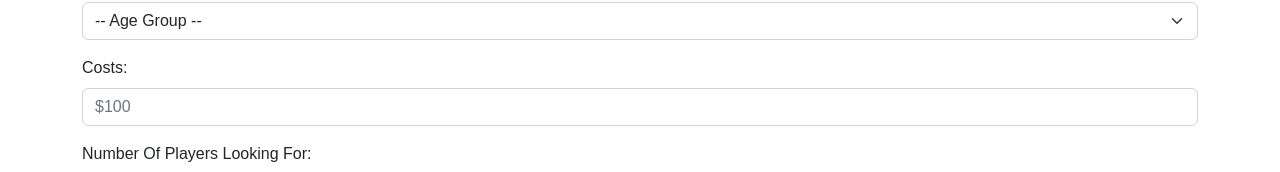
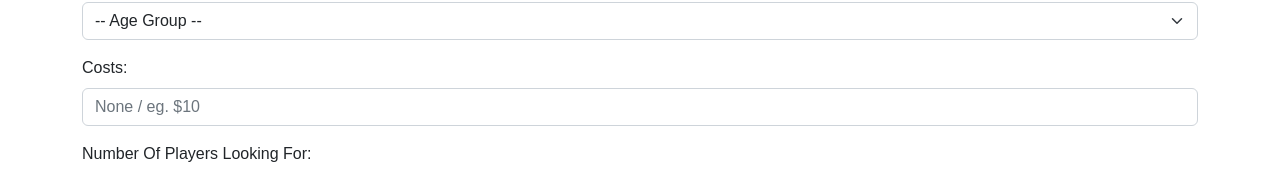
Before and after one commit to TayKaiJun/ActiveLA, a React (Create React App) app in the folder client/: page /PostEvent in a window 1280 px wide. Shown: the part 492-664 px from the top of the page. Built offline with nearby package versions, Linux system fonts and the light colour scheme.

Commit message:
fixed location and place holder for costs

```diff
--- a/client/src/pages/Post-Event/index.jsx
+++ b/client/src/pages/Post-Event/index.jsx
@@ -120,8 +120,8 @@ function postEvent() {
     { id: "32", sportsID: "Swimming", sportLocation: "Speiker Aquatic Center (Lane 5)" },
     { id: "33", sportsID: "Swimming", sportLocation: "Speiker Aquatic Center (Lane 6)" },
     { id: "34", sportsID: "Table Tennis", sportLocation: "Pardee Gym (Table 1)" },
-    { id: "35", sportsID: "Table Tennis", sportLocation: "Pardee Gym (Table 1)" },
-    { id: "36", sportsID: "Table Tennis", sportLocation: "Pardee Gym (Table 1)" },
+    { id: "35", sportsID: "Table Tennis", sportLocation: "Pardee Gym (Table 2)" },
+    { id: "36", sportsID: "Table Tennis", sportLocation: "Pardee Gym (Table 3)" },
     { id: "37", sportsID: "Ultimate Frisbee", sportLocation: "Intramural Field (Court 1)" },
     { id: "38", sportsID: "Ultimate Frisbee", sportLocation: "Intramural Field (Court 2)" },
     { id: "39", sportsID: "Ultimate Frisbee", sportLocation: "Intramural Field (Court 3)" },
@@ -259,7 +259,7 @@ function postEvent() {
           <Form.Label>Costs:</Form.Label>
           <Form.Control
             type="text"
-            placeholder="$100"
+            placeholder="None / eg. $10"
             value={form.costs}
             onChange={(e) => setField("costs", e.target.value)}
             isInvalid={!!errors.costs}
@@ -294,7 +294,7 @@ function postEvent() {
           <Form.Group as={Col} className="mt-5" id="skillLevel">
             {["radio"].map((type) => (
               <div key={`inline-${type}`} className="mb-3">
-                <Form.Label>Skill Level:</Form.Label>
+                <Form.Label>Skill Level: </Form.Label>
                 <Form.Check
                   inline
                   label="Beginner"
```
